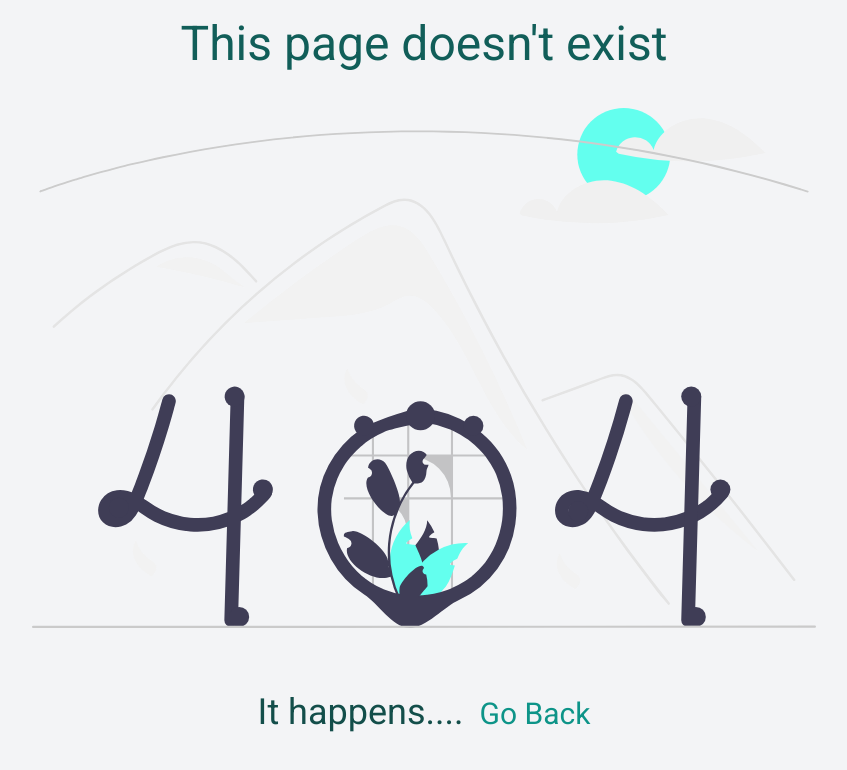
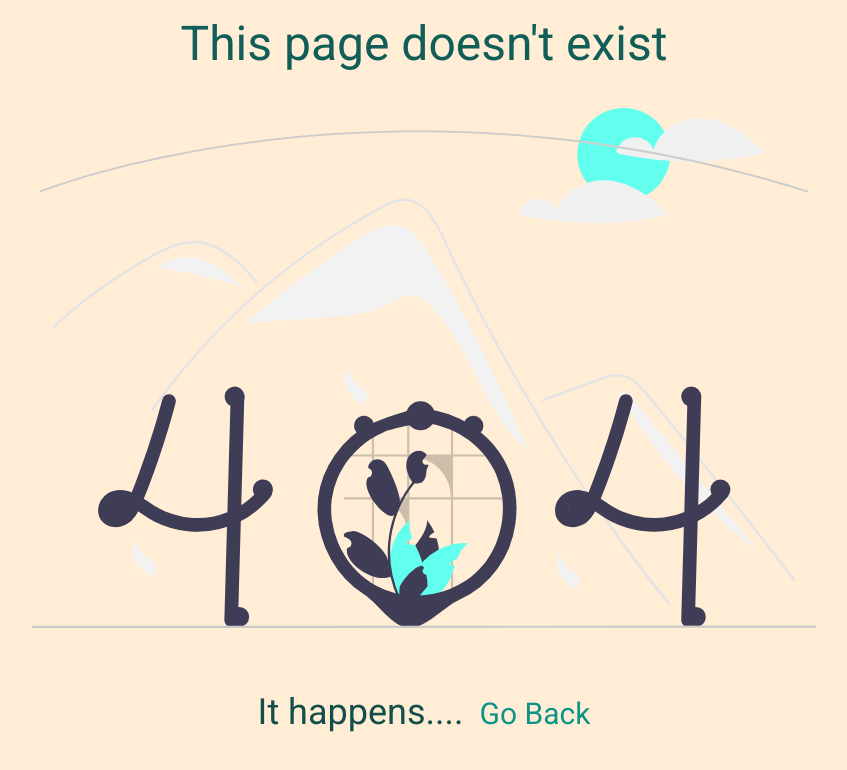
Before and after one commit to hopeVaughn/p2p, a React (Vite) app in the folder apps/client/: page / in a window 1280 px wide. Shown: the top 770 px of the page, without its empty margins (216-1063 px from the left). Built offline with nearby package versions, Linux system fonts and the light colour scheme.

Commit message:
add search boiler and adjust color for 404 page

```diff
--- a/apps/client/src/Pages/PageNotFound.tsx
+++ b/apps/client/src/Pages/PageNotFound.tsx
@@ -3,7 +3,7 @@ import { page_not_found } from '../assets';
 
 const PageNotFound: React.FC = () => {
   return (
-    <main className='flex flex-col items-center justify-center bg-gray-100 min-h-screen text-center md:px-0 relative'>
+    <main className='flex flex-col items-center justify-center bg-orange-100 min-h-screen text-center md:px-0 relative'>
       <h1 className='text-5xl  text-teal-800 mt-4 text-center pb-10 w-full'>This page doesn't exist</h1>
       <img src={page_not_found} className='mx-auto max-w-full h-[65vh]' alt="age_not_found" />
       <p className='text-4xl md:py-16 text-teal-900 text-center w-full'>It happens....
--- a/apps/client/src/Pages/Protected_Routes/Search.tsx
+++ b/apps/client/src/Pages/Protected_Routes/Search.tsx
@@ -0,0 +1,11 @@
+import React from 'react'
+import Navbar from '../../Global_Components/Navbar'
+import Sidebar from '../../Global_Components/Sidebar'
+
+const Search: React.FC = () => {
+  return (
+    <div>Search</div>
+  )
+}
+
+export default Search
```
